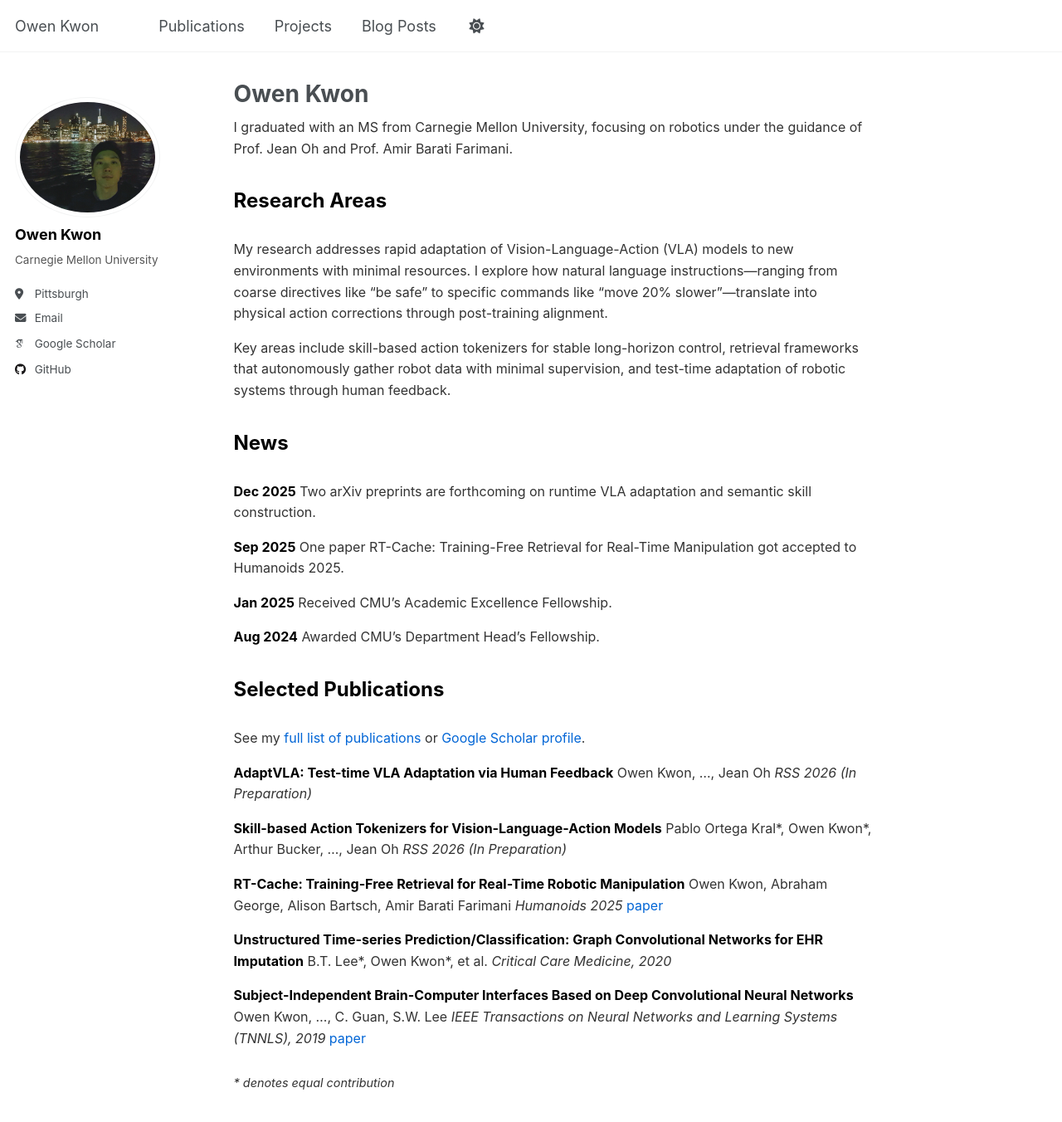
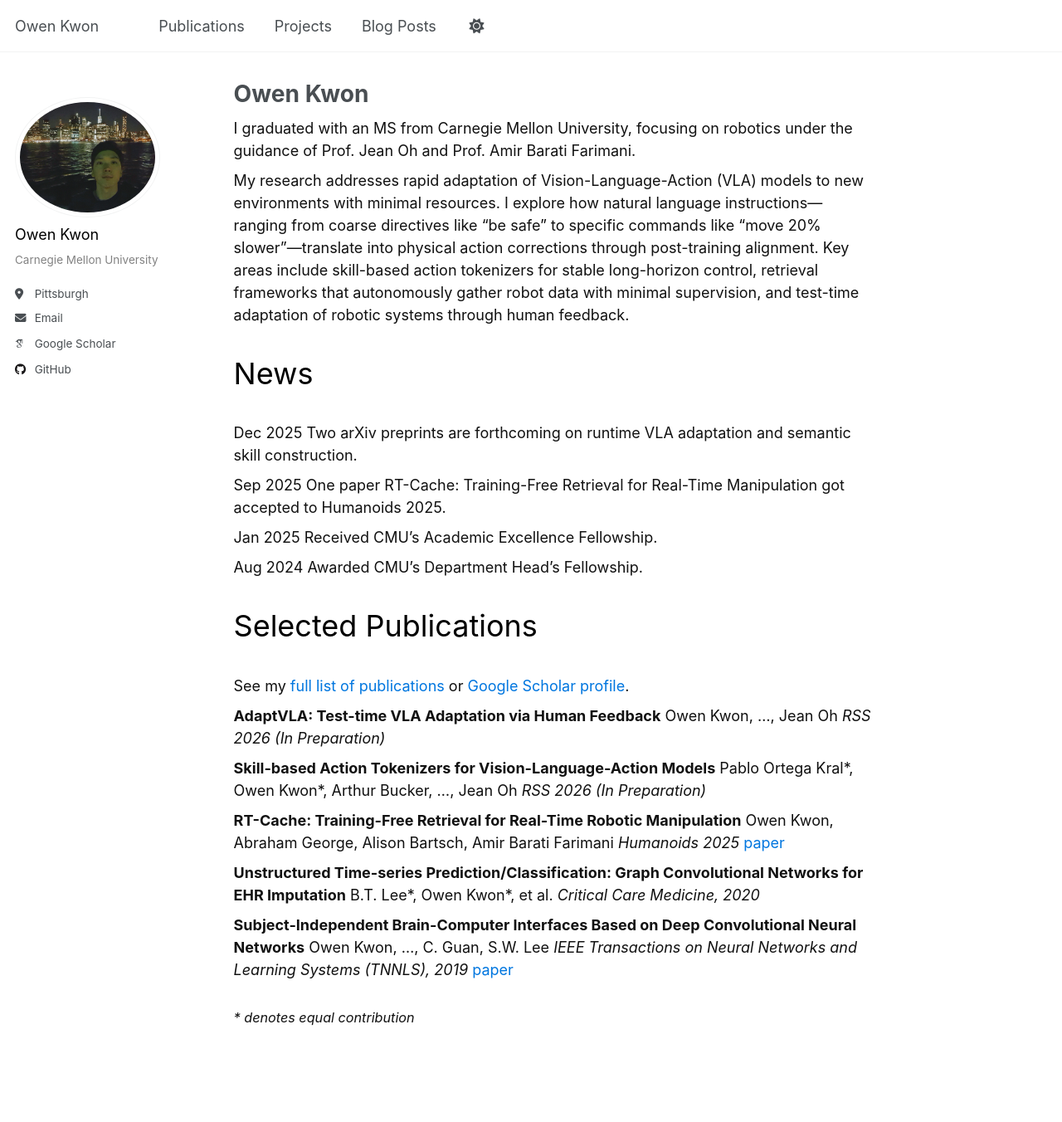
Before and after one commit to owenkgit/owenkgit.github.io, a Jekyll site: the page built from _pages/about.md, in a window 1280 px wide and 1400 px high. Shown: the top 1352 px of the window at 83% size. Built offline with Jekyll 4.4.1, drawn with Linux system fonts in a browser that asks for light colours; some web fonts are replaced; a script that is not in the unit is left out.

Commit message:
Update homepage and CSS to match al-folio aesthetic.
- Removed "Research Areas" header and bold formatting from News dates
- Condensed research description into single paragraph
- Updated CSS to match al-folio theme typography:
  * Font sizes using rem units (2rem for h2, 1.5rem for h3)
  * Font weight 400 (lighter, more elegant)
  * Al-folio blue link color (#0076df)
  * Max content width 800px
  * Tighter line spacing (1.5 instead of 1.6)
- Plain text News format matching reference style

```diff
--- a/_pages/about.md
+++ b/_pages/about.md
@@ -9,21 +9,17 @@ redirect_from:
 
 I graduated with an MS from Carnegie Mellon University, focusing on robotics under the guidance of Prof. Jean Oh and Prof. Amir Barati Farimani.
 
-## Research Areas
-
-My research addresses rapid adaptation of Vision-Language-Action (VLA) models to new environments with minimal resources. I explore how natural language instructions—ranging from coarse directives like "be safe" to specific commands like "move 20% slower"—translate into physical action corrections through post-training alignment.
-
-Key areas include skill-based action tokenizers for stable long-horizon control, retrieval frameworks that autonomously gather robot data with minimal supervision, and test-time adaptation of robotic systems through human feedback.
+My research addresses rapid adaptation of Vision-Language-Action (VLA) models to new environments with minimal resources. I explore how natural language instructions—ranging from coarse directives like "be safe" to specific commands like "move 20% slower"—translate into physical action corrections through post-training alignment. Key areas include skill-based action tokenizers for stable long-horizon control, retrieval frameworks that autonomously gather robot data with minimal supervision, and test-time adaptation of robotic systems through human feedback.
 
 ## News
 
-**Dec 2025** Two arXiv preprints are forthcoming on runtime VLA adaptation and semantic skill construction.
+Dec 2025 Two arXiv preprints are forthcoming on runtime VLA adaptation and semantic skill construction.
 
-**Sep 2025** One paper RT-Cache: Training-Free Retrieval for Real-Time Manipulation got accepted to Humanoids 2025.
+Sep 2025 One paper RT-Cache: Training-Free Retrieval for Real-Time Manipulation got accepted to Humanoids 2025.
 
-**Jan 2025** Received CMU's Academic Excellence Fellowship.
+Jan 2025 Received CMU's Academic Excellence Fellowship.
 
-**Aug 2024** Awarded CMU's Department Head's Fellowship.
+Aug 2024 Awarded CMU's Department Head's Fellowship.
 
 ## Selected Publications
 
--- a/assets/css/custom.css
+++ b/assets/css/custom.css
@@ -1,72 +1,73 @@
-/* Custom styles - minimalist design */
+/* Custom styles - al-folio inspired design */
 
-/* Clean typography */
+/* Typography matching al-folio */
 .page__content {
-  font-size: 16px;
-  line-height: 1.6;
-  color: #333;
+  font-size: 1rem;
+  line-height: 1.5;
+  color: #111;
+  max-width: 800px;
 }
 
 .page__content p {
-  margin-bottom: 1em;
-  line-height: 1.6;
+  margin-bottom: 1rem;
+  line-height: 1.5;
 }
 
-/* Section headers - minimal styling */
+/* Section headers */
 .page__content h2 {
   color: #000;
-  font-size: 1.5em;
-  font-weight: 700;
-  margin-top: 1.5em;
-  margin-bottom: 0.8em;
+  font-size: 2rem;
+  font-weight: 400;
+  margin-top: 2rem;
+  margin-bottom: 1rem;
   border-bottom: none;
 }
 
 .page__content h3 {
   color: #000;
-  font-size: 1.2em;
-  font-weight: 600;
-  margin-top: 1.2em;
-  margin-bottom: 0.6em;
+  font-size: 1.5rem;
+  font-weight: 400;
+  margin-top: 1.5rem;
+  margin-bottom: 0.8rem;
 }
 
-/* News section styling - match Tom Silver's format */
-.page__content p strong:first-child {
-  font-weight: 700;
-  color: #000;
+/* News section - plain text format like Tom Silver */
+.page__content p {
+  margin-bottom: 0.5rem;
 }
 
-/* Link styling - simple and clean */
+/* Link styling - al-folio style */
 .page__content a {
-  color: #0366d6;
+  color: #0076df;
   text-decoration: none;
 }
 
 .page__content a:hover {
+  color: #0076df;
   text-decoration: underline;
 }
 
-/* Remove list indentation */
+/* Lists */
 .page__content ul {
   margin-left: 0;
   padding-left: 1.5em;
 }
 
 .page__content ul li {
-  margin-bottom: 0.5em;
-  line-height: 1.6;
+  margin-bottom: 0.3em;
+  line-height: 1.5;
 }
 
 /* Sidebar */
 .author__name {
-  font-size: 1.5em;
-  font-weight: 700;
+  font-size: 2rem;
+  font-weight: 400;
   color: #000;
 }
 
 .author__bio {
-  font-size: 0.9em;
-  color: #555;
+  font-size: 1rem;
+  color: #828282;
   line-height: 1.5;
 }
 
@@ -78,10 +79,14 @@
 /* Responsive adjustments */
 @media (max-width: 768px) {
   .page__content {
-    font-size: 14px;
+    font-size: 0.9rem;
   }
 
   .page__content h2 {
-    font-size: 1.3em;
+    font-size: 1.5rem;
+  }
+
+  .page__content h3 {
+    font-size: 1.2rem;
   }
 }
```
